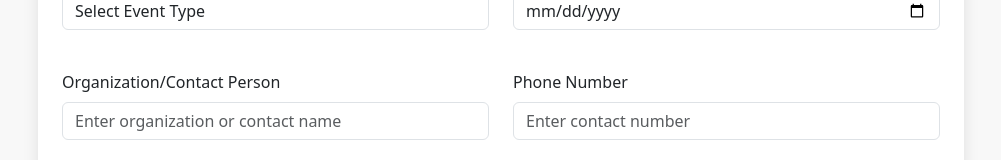
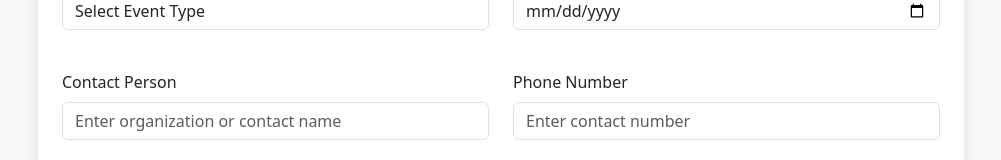
Before and after one commit to Neha-Craft/slot_website, a Next.js app: page / in a window 1280 px wide. Shown: the part 5633-5793 px from the top of the page, without its empty margins (139-1140 px from the left). Built offline with nearby package versions, Linux system fonts and the light colour scheme.

Commit message:
lastfinish

```diff
--- a/src/components/contactus.js
+++ b/src/components/contactus.js
@@ -134,7 +134,7 @@ export default function ContactInfo() {
                   <div className="row mb-4">
                     <div className="col-md-6 mb-3">
                       <div className="form-group">
-                        <label className="form-label mb-2">Organization/Contact Person</label>
+                        <label className="form-label mb-2">Contact Person</label>
                         <input
                           type="text"
                           name="contactPerson"
```
